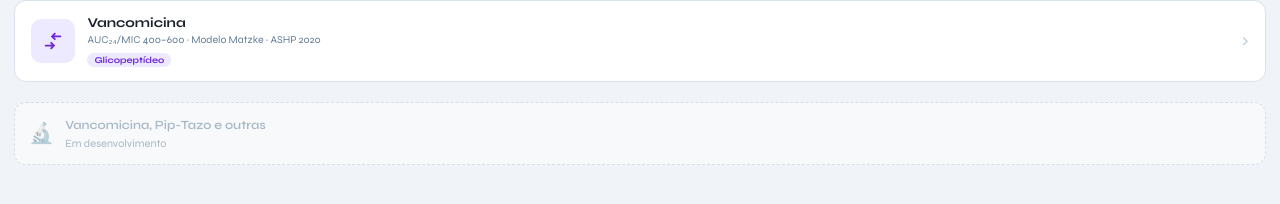
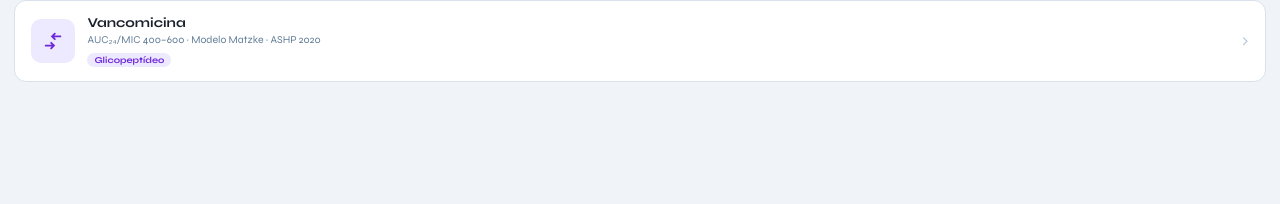
Before and after one commit to alansteihogen08/teste-1, a plain HTML site: page index.html in a window 1280 px wide. Shown: the part 338-542 px from the top of the page. Drawn offline with Linux system fonts and the light colour scheme.

Commit message:
Update index.html

```diff
--- a/index.html
+++ b/index.html
@@ -260,7 +260,6 @@ table.brc tr:last-child td{border-bottom:none;}
       <div class="cc-a">›</div>
     <a/>
   </div>
-  <div class="coming"><span style="font-size:20px">🔬</span><div><p>Vancomicina, Pip-Tazo e outras</p><span>Em desenvolvimento</span></div></div>
 </div>
 <a
 <!-- ═══ ABA 2: ANTIMICROBIANOS ═══ -->
```
